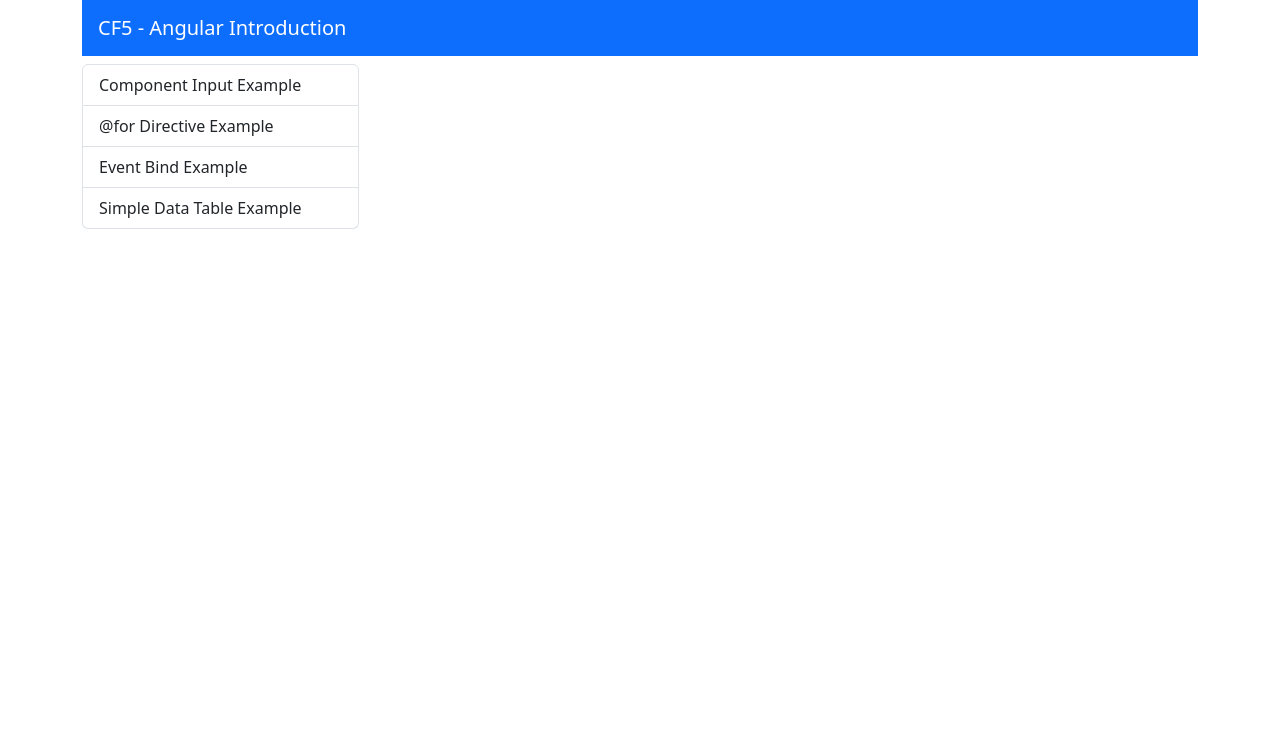
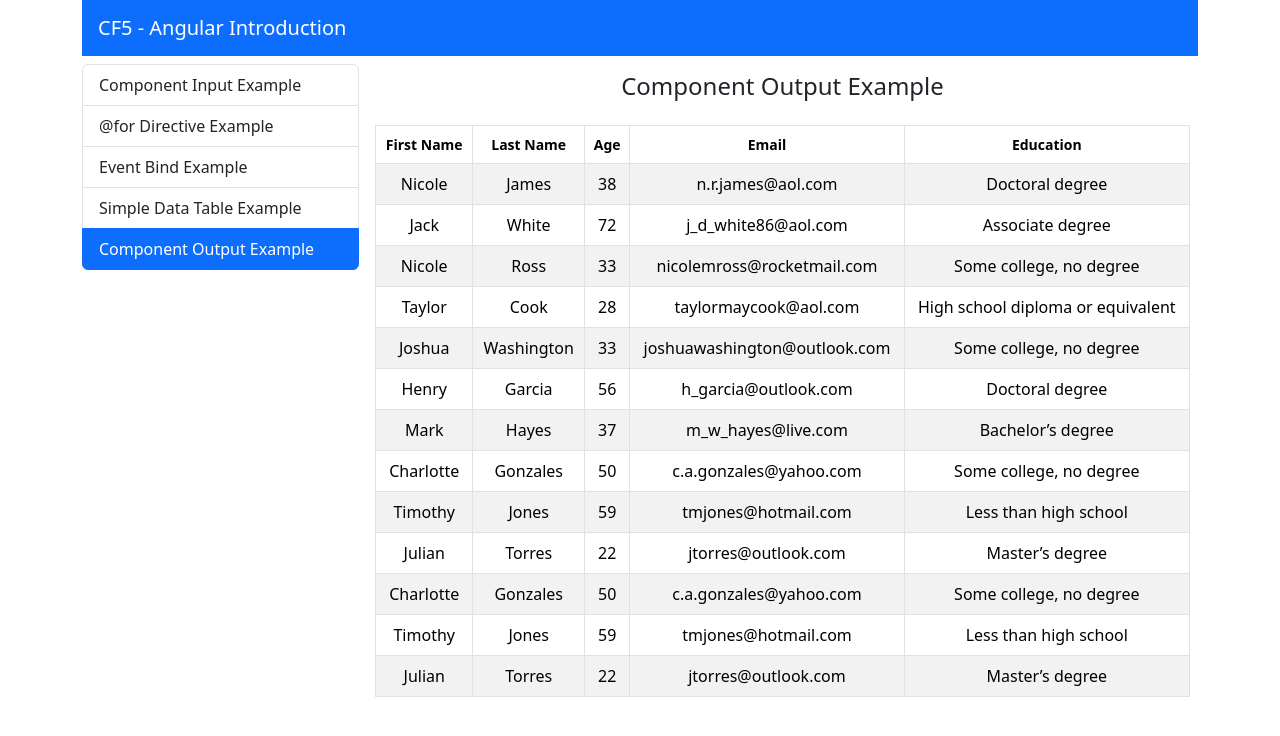
Before and after one commit to RenaMygdali/angular-introduction, an Angular app: page /component-output-example in a window 1280 px wide. Before the commit this address led to /. Shown: the top 736 px of the page. Built offline with nearby package versions, Linux system fonts and the light colour scheme.

Commit message:
component output

```diff
--- a/src/app/app.routes.ts
+++ b/src/app/app.routes.ts
@@ -4,6 +4,7 @@
 import { ComponentInputExampleComponent } from './components/component-input-example/component-input-example.component';
 import { ForDirectiveExampleComponent } from './components/for-directive-example/for-directive-example.component';
 import { SimpleDataTableExampleComponent } from './components/simple-data-table-example/simple-data-table-example.component';
+import { ComponentOutputExampleComponent } from './components/component-output-example/component-output-example.component';
 
 
 export const routes: Routes = [
@@ -11,6 +12,7 @@
    {path: 'for-directive-example', component: ForDirectiveExampleComponent},
    {path: 'event-bind-example', component: EventBindExampleComponent},
    {path: 'simple-data-table-example', component: SimpleDataTableExampleComponent},
+   {path: 'component-output-example', component: ComponentOutputExampleComponent},
    {path: '', component: WelcomeComponent},
    // {path: '', redirectTo: "/welcome", pathMatch: 'full'}
 ];
--- /dev/null
+++ b/src/app/components/component-output-example/component-output-example.component.html
@@ -0,0 +1,3 @@
+<h4 class="mb-4">Component Output Example</h4>
+
+<app-simple-data-table [data]="manyPerson" (personClicked)="onPersonClicked($event)"></app-simple-data-table>
--- /dev/null
+++ b/src/app/components/component-output-example/component-output-example.component.ts
@@ -0,0 +1,31 @@
+import { Component } from '@angular/core';
+import { EPerson, ManyPerson } from 'src/app/shared/interfaces/person';
+import { SimpleDataTableComponent } from '../simple-data-table/simple-data-table.component';
+
+@Component({
+  selector: 'app-component-output-example',
+  standalone: true,
+  imports: [SimpleDataTableComponent],
+  templateUrl: './component-output-example.component.html',
+  styleUrl: './component-output-example.component.css'
+})
+export class ComponentOutputExampleComponent {
+  manyPerson = ManyPerson;
+
+  onPersonClicked(person: EPerson) {
+    alert(this.personTemplate(person));
+  }
+
+  personTemplate(person: EPerson) {
+    return `
+    Person Details:
+
+    First Name: ${person.givenName},
+    Last Name: ${person.surName},
+    Age: ${person.age},
+    Email: ${person.email},
+    Education: ${person.education}
+    `
+  }
+
+}
--- a/src/app/components/list-group-menu/list-group-menu.component.ts
+++ b/src/app/components/list-group-menu/list-group-menu.component.ts
@@ -14,6 +14,7 @@
     {text: 'Component Input Example', routerLink: 'component-input-example'},
     {text: '@for Directive Example', routerLink: 'for-directive-example'},
     {text: 'Event Bind Example', routerLink: 'event-bind-example'},
-    {text: 'Simple Data Table Example', routerLink: 'simple-data-table-example'}
+    {text: 'Simple Data Table Example', routerLink: 'simple-data-table-example'},
+    {text: 'Component Output Example', routerLink: 'component-output-example'}
   ]
 }
--- a/src/app/components/simple-data-table/simple-data-table.component.html
+++ b/src/app/components/simple-data-table/simple-data-table.component.html
@@ -15,7 +15,7 @@
    </thead>
    <tbody>
       @for (person of data; track person;) {
-         <tr class="align-middle ">
+         <tr class="align-middle" (dblclick)="onPersonClicked(person)">
             <td>{{ person.givenName }}</td>
             <td>{{ person.surName }}</td>
             <td>{{ person.age }}</td>
--- a/src/app/components/simple-data-table/simple-data-table.component.ts
+++ b/src/app/components/simple-data-table/simple-data-table.component.ts
@@ -1,4 +1,4 @@
-import { Component, Input } from '@angular/core';
+import { Component, EventEmitter, Input, Output } from '@angular/core';
 import { EPerson } from 'src/app/shared/interfaces/person';
 import { sortBy } from 'lodash-es';
 
@@ -11,6 +11,7 @@
 })
 export class SimpleDataTableComponent {
   @Input() data: EPerson[];
+  @Output() personClicked = new EventEmitter<EPerson>();
 
   sortOrder = {
     givenName: 'none',
@@ -44,6 +45,9 @@
     } else {
       return '';
     }
+  }
 
+  onPersonClicked(person: EPerson) {
+    this.personClicked.emit(person);
   }
 }
```
Also changed, not shown: src/app/components/component-output-example/component-output-example.component.css (added), 1 other file (tests, documents, lock files or other folders).
